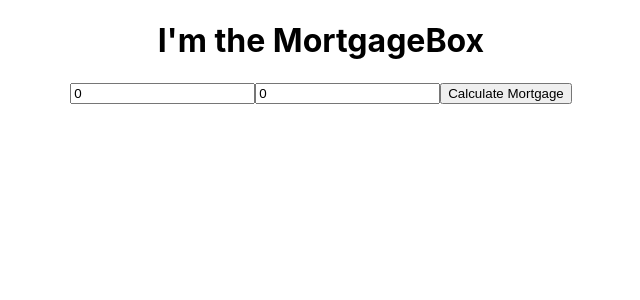
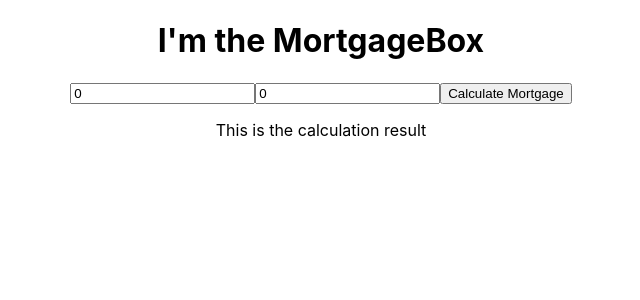
Before and after one commit to michaelurquhart79/mortgage_calculator_app, a React (Create React App) app: page / in a window 1280 px wide. Shown: the top 300 px of the page, without its empty margins (319-959 px from the left). Built offline with nearby package versions, Linux system fonts and the light colour scheme.

Commit message:
created stateless MortgageResult component. Showing in the browser through MortgageBox.

```diff
--- /dev/null
+++ b/src/components/MortgageResult.js
@@ -0,0 +1,11 @@
+import React from 'react';
+
+const MortgageResult = (props) => {
+  return(
+    <div>
+      <p>This is the calculation result</p>
+    </div>
+  )
+}
+
+export default MortgageResult;
--- a/src/containers/MortgageBox.js
+++ b/src/containers/MortgageBox.js
@@ -1,5 +1,6 @@
 import React, {Component} from 'react';
 import MortgageForm from '../components/MortgageForm';
+import MortgageResult from '../components/MortgageResult';
 
 class MortgageBox extends Component {
   constructor(props){
@@ -23,6 +24,7 @@ class MortgageBox extends Component {
       <div>
         <h1>I'm the MortgageBox</h1>
         <MortgageForm onFormSubmit={this.handleFormSubmit}/>
+        <MortgageResult />
       </div>
     )
   }
```
